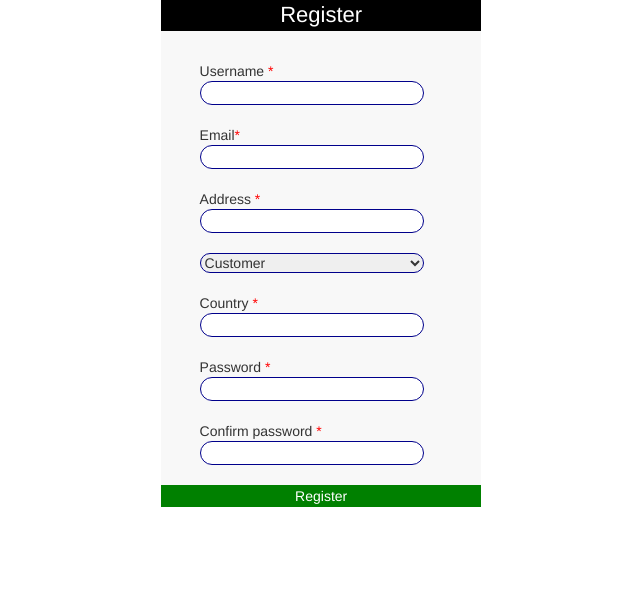
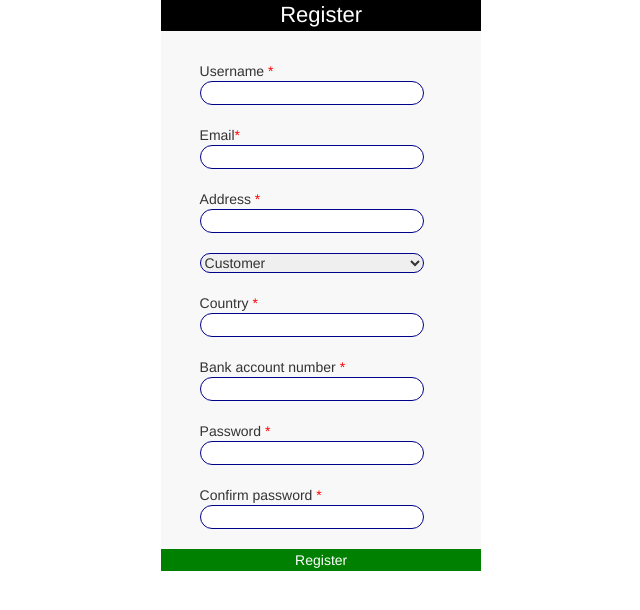
Before and after one commit to Heavenly23/Ecommerce-website, a PHP site: page /register.html in a window 1280 px wide. Shown: the part 142-752 px from the top of the page, without its empty margins (290-930 px from the left). Run offline with PHP 8.4, Linux system fonts and the light colour scheme.

Commit message:
some labels and inputs added

```diff
--- a/CSS/index.css
+++ b/CSS/index.css
@@ -227,7 +227,7 @@ img{
    input#productQuantity,input#productQuantity,input#price,input#type,
    input#username,input#password,select#accountType,input#countryRegister,
     input#usernameRegister,input#emailRegister,input#addressRegister,
-    input#confirmPasswordRegister{
+    input#confirmPasswordRegister,input#bankAccountRegister{
 
      width:70%;
      border-radius: 15px;
@@ -256,6 +256,6 @@ span{
 #usernameLabel,input#username,#passwordLabel,input#password,select#username,
  #emailLabel,#addressLabel,select#accountType,input#countryRegister,
   input#usernameRegister,input#emailRegister,input#addressRegister,
-  input#confirmPasswordRegister{
+  input#confirmPasswordRegister,#bankAccountLabel,input#bankAccountRegister{
   margin-left:12%;
 }
--- a/register.html
+++ b/register.html
@@ -50,6 +50,8 @@
           </select><br><br>
           <lable id="passwordLabel"> Country <span>*</span> </lable><br>
           <input type="text" id="countryRegister" name="countryRegister"><br><br>
+          <lable id="bankAccountLabel"> Bank account number <span>*</span> </lable><br>
+          <input type="text" id="bankAccountRegister" name="bankAccountRegister"><br><br>
           <lable id="passwordLabel"> Password <span>*</span> </lable><br>
           <input type="password" id="password" name="password"><br><br>
           <lable id="passwordLabel"> Confirm password <span>*</span> </lable><br>
```
